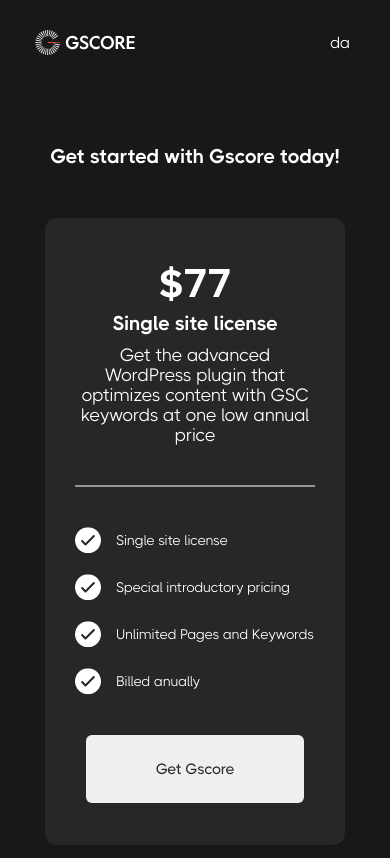
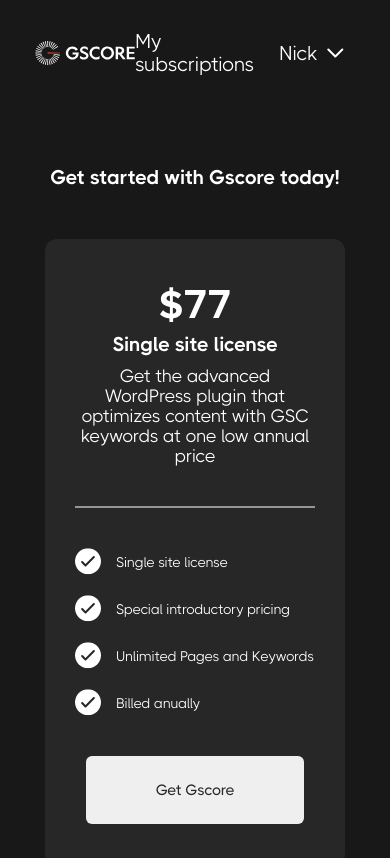
Before and after one commit to nick-felker/gscore, a Next.js app: page / in a window 390 px wide. Shown: the top 858 px of the page. Built offline with nearby package versions, Linux system fonts and the light colour scheme.

Commit message:
work on user hamburger menu

```diff
--- a/src/redux/reducers/user/reducer.ts
+++ b/src/redux/reducers/user/reducer.ts
@@ -6,7 +6,7 @@
 
 
 const initialState:UserInterface = {
-    authFlag: false,
+    authFlag: true,
 }
 
 
--- /dev/null
+++ b/src/ui/hamburgerAdditionalMenu/index.tsx
@@ -0,0 +1,70 @@
+import styled from "styled-components";
+
+
+
+interface Props{
+
+}
+
+function HamburgerAdditionalMenu(){
+    return(
+        <>
+            <ExternalWrapper>
+                <SettingsRow>
+                    <SettingsIcon src="./images/Settings.svg"/>
+                    <SettingsText>Settings</SettingsText>
+                </SettingsRow>
+                <LogoutRow>
+                    <LogoutIcon src="./images/LogOut.svg"/>
+                    <LogoutText>Logout</LogoutText>
+                </LogoutRow>
+            </ExternalWrapper>
+        </>
+    )
+}
+
+
+const SettingsIcon = styled.img`
+    margin-right: 15px;
+`
+const SettingsText = styled.p`
+    font-size: 22px;
+`
+const LogoutIcon = styled.img`
+    margin-right: 15px;
+`
+const LogoutText = styled.p`
+    font-size: 22px;
+`
+
+const SettingsRow = styled.div`
+    display: flex;
+    align-items: center;
+    cursor: pointer;
+    margin-bottom: 40px;
+`
+const LogoutRow = styled.div`
+    display: flex;
+    align-items: center;
+    cursor: pointer;
+`
+
+
+const ExternalWrapper = styled.div`
+    position: absolute;
+    z-index: 3;
+    background-color: #272727;
+    top: 100px;
+    border-radius: 12px;
+    display: flex;
+    flex-direction: column;
+    align-items: flex-start;
+    justify-content: center;
+    font-family: THICCCBOI;
+    padding: 30px 45px 30px 25px;
+    right: 100px;
+    top: 100px;
+`
+
+
+export default HamburgerAdditionalMenu;
--- a/src/ui/userHamburgerMenu/index.tsx
+++ b/src/ui/userHamburgerMenu/index.tsx
@@ -1,15 +1,63 @@
 import styled from "styled-components";
-
-
+import { useState } from 'react';
+import HamburgerAdditionalMenu from "../hamburgerAdditionalMenu";
 
 
 function UserHamburgerMenu(){
+    const [overlayFlag, setOverlayFlag] = useState<boolean>(false);
     return(
         <>
-
+            <ExternalWrapper>
+                <MySubs>My subscriptions</MySubs>
+                {overlayFlag === true ? <HamburgerAdditionalMenu/> : null}
+                <UserHamburger onClick={()=>setOverlayFlag(!overlayFlag)}>
+                    <UserName>Nick</UserName>
+                    <ArrowDown src="./images/ShevronDown.svg"/>
+                </UserHamburger>
+            </ExternalWrapper>
+            {overlayFlag === true ? <Overlay onClick={()=>setOverlayFlag(!overlayFlag)}/> : null}
         </>
     )
 }
 
 
+const Overlay = styled.div`
+    position: fixed;
+    z-index: 2;
+    left: 0px;
+    top: 0px;
+    width: 100vw;
+    height: 100vh;
+`
+
+
+const UserName = styled.p`
+    font-size: 20px;
+`
+
+const ArrowDown = styled.img`
+    margin-left: 10px;
+`
+const MySubs = styled.a`
+    cursor: pointer;
+    font-size: 20px;
+    :hover{
+        opacity: 0.5;
+    }
+    margin-right: 10px;
+`
+const ExternalWrapper = styled.div`
+    font-family: THICCCBOI;
+    color: white;
+    display: flex;
+    align-items: center;
+`
+const UserHamburger = styled.div`
+    display: flex;
+    cursor: pointer;
+    padding: 10px 15px;
+    align-items: center;
+`
+
+
 export default UserHamburgerMenu;
```
